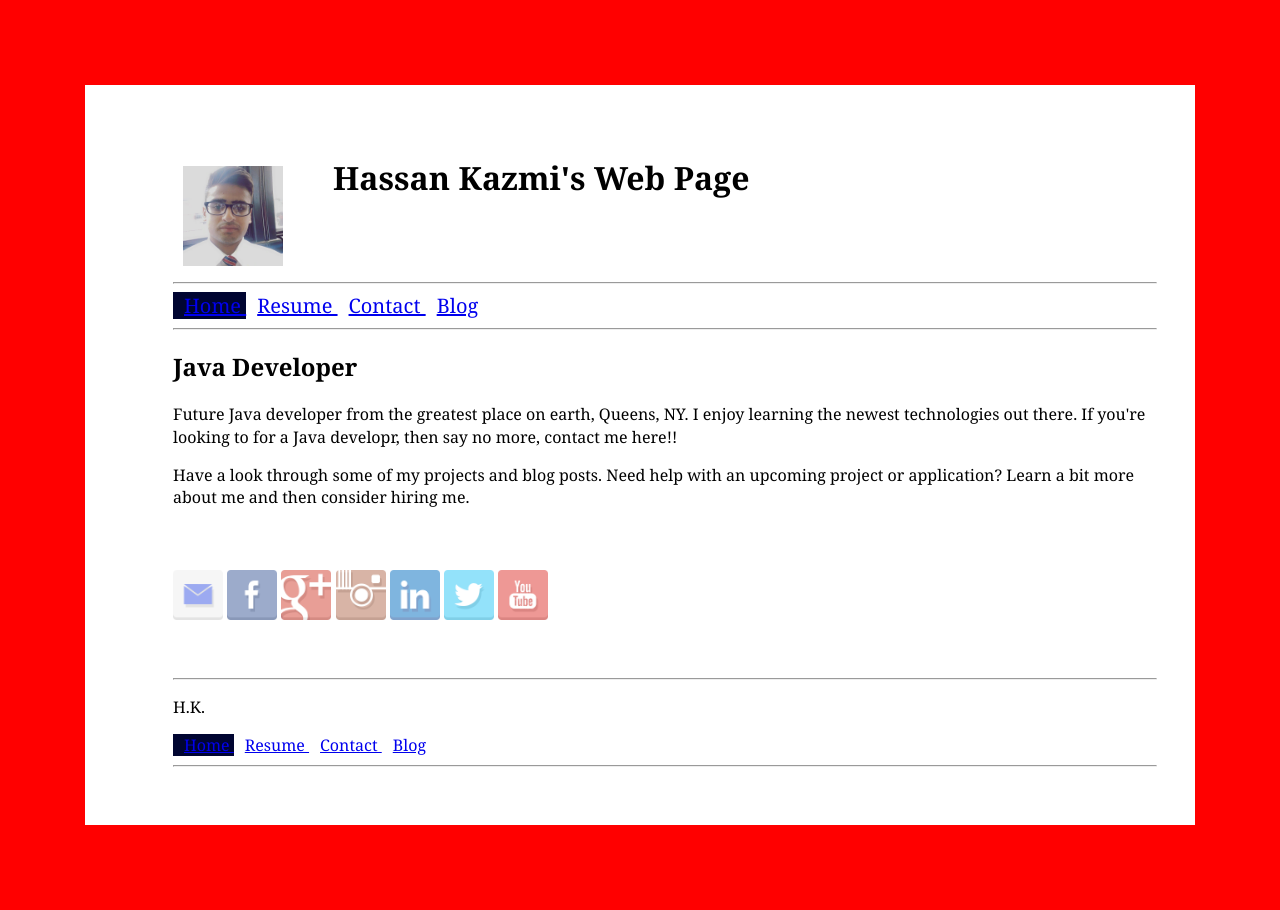
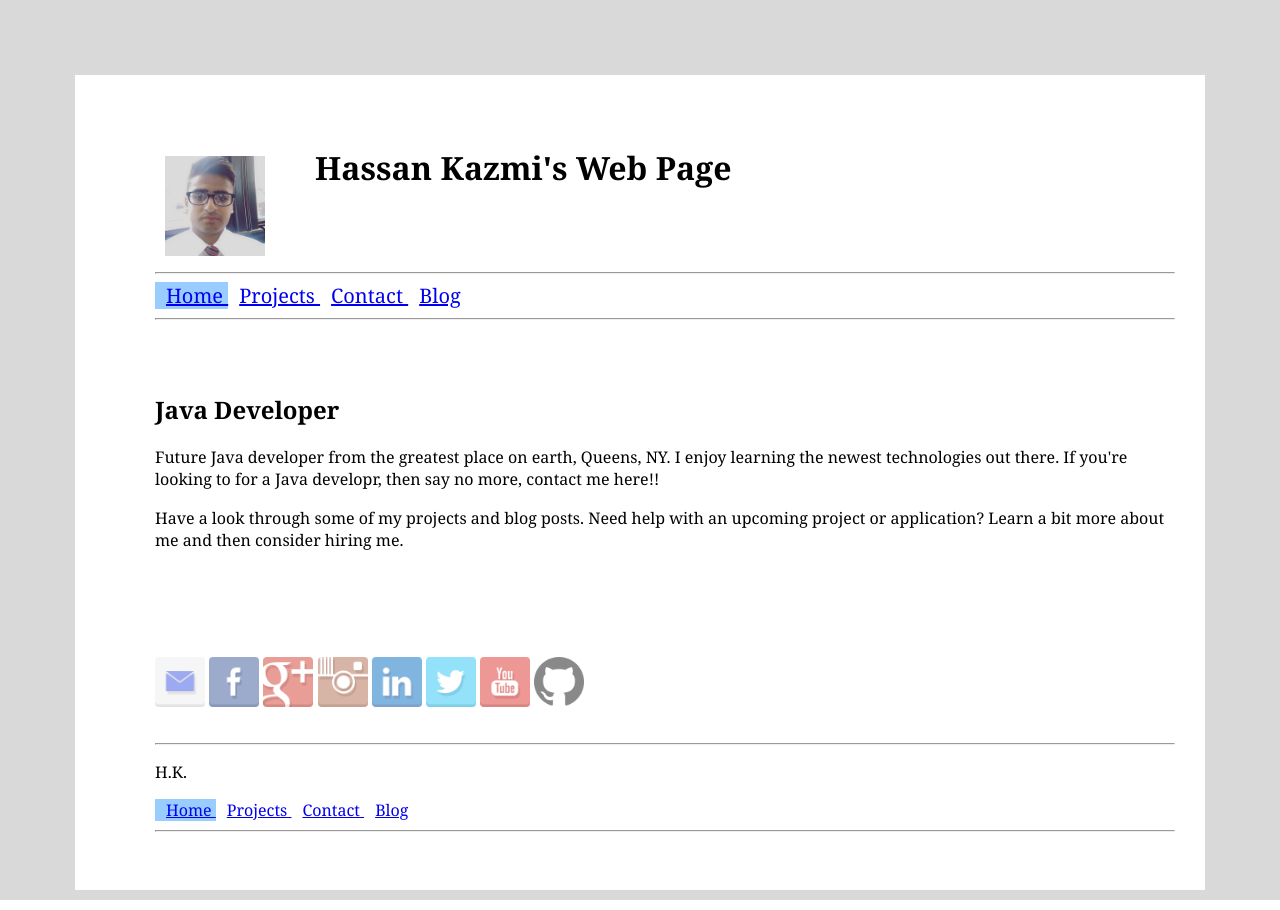
Before and after one commit to Hassankazmi23/H.K._WebPage, a Jekyll site: the page built from index.html, in a window 1280 px wide. Built offline with Jekyll 4.4.1, drawn with Linux system fonts in a browser that asks for light colours; some web fonts are replaced.

Commit message:
Adding links

```diff
--- a/Resume.html
+++ b/Resume.html
@@ -2,4 +2,4 @@
 layout: default
 ---
 
-<h2>Resume</h2>
+<h2>Projects</h2>
--- a/_includes/nav.html
+++ b/_includes/nav.html
@@ -1,7 +1,7 @@
 <nav>
 		<ul class = "nav {{include.navclass}}">
 			<li class = "{% if page.url == '/' %}activate{% endif %}"><a href= "{{site.baseurl}}/index.html"> Home </a></li>
-			<li class = "{% if page.url == '/Resume.html' %}activate{% endif %}" ><a href= "{{site.baseurl}}/Resume.html"> Resume </a></li>
+			<li class = "{% if page.url == '/Projects.html' %}activate{% endif %}" ><a href= "{{site.baseurl}}/Projects.html"> Projects </a></li>
 			<li class = "{% if page.url == '/Contact.html' %}activate{% endif %}"><a href= "{{site.baseurl}}/Contact.html"> Contact </a></li>
 			<li class = "{% if page.url == '/Blog.html' %}activate{% endif %}"><a href= "{{site.baseurl}}/Blog.html"> Blog </a></li>
 
--- a/_layouts/default.html
+++ b/_layouts/default.html
@@ -3,6 +3,7 @@
 <head>
 	<meta charset = "utf-8">
 	<title>H. Kazmi </title>
+	<link href="https://fonts.googleapis.com/css?family=Arima+Madurai|Merriweather" rel="stylesheet">
 	<link href = "{{site.baseurl}}/css/common.css" rel = "stylesheet">
 </head>
 
@@ -39,9 +40,37 @@
 
 		<hr>
 
+		<br></br>
+
 		{{ content }}
 
 		<br></br>
+		<br></br>
+
+	<a href="mailto:webmaster@example.com"> <img border = "0" alt = "icon" class = "Icon" src="Images/Icons/email.png"></a>
+
+	<a href="https://www.facebook.com/HassanKazmi23" target="_blank">
+	<img alt = "icon" class = "Icon" src="Images/Icons/facebook.png"></a>
+
+	<a href = "https://plus.google.com/u/0/117547954210407066376" target = "blank">
+	<img alt = "icon" class = "Icon" src="Images/Icons/google-plus.png"></a>
+
+	<a href = "https://www.instagram.com/0g.hassan.kazmi/" target = "blank">
+	<img alt = "icon" class = "Icon" src="Images/Icons/instagram.png"></a>
+
+	<a href = "https://www.linkedin.com/in/hassan-kazmi-154078b2" target = "blank">
+	<img alt = "icon" class = "Icon" src="Images/Icons/linkedin.png"></a>
+
+	<a href = "https://twitter.com/hassankazmi23" target = "blank">
+	<img alt = "icon" class = "Icon" src="Images/Icons/twitter.png"></a>
+
+	<a href = "https://www.youtube.com/channel/UCe3_dsjihaHpQItrfYwtjKQ" target = "blank">
+	<img alt = "icon" class = "Icon" src="Images/Icons/youtube.png"></a>
+
+	<a href = "https://github.com/hassankazmi23" target = "blank">
+	<img alt = "icon" class = "Icon" src="Images/Icons/github.png"></a>
+
+	<br></br>
 
 		<hr>
 		<div class = "navbar">
--- a/css/common.css
+++ b/css/common.css
@@ -1,3 +1,12 @@
+html,body
+{
+    width: 100%;
+    height: 100%;
+    margin: 0px;
+    padding: 0px;
+    overflow-x: hidden;
+}
+
 html {
 	margin: 0;
 	padding: 0;
@@ -7,7 +16,7 @@ html {
 
 
 .activate {
-	background-color: #000531;
+	background-color: #99ccff;
 	color: white;
 	display: inline;
 }
@@ -52,13 +61,16 @@ html {
 }
 
 
-html {
+
+.outside {
 	padding: 50px 30px 50px 80px;
 	border-style: solid;
-   border-color: red;
-   border-width: 85px;
+   border-color: #d9d9d9;
+   border-width: 75px;
 
 }
+
+
 
 .Icon {
 	width: 50px;
@@ -74,3 +86,14 @@ html {
 .nav li:hover {
 	font-weight: bold;
 }
+
+.project-Book{
+	height: 300px;
+	width: 800px;
+}
+
+.Projectsx{
+	margin: 0 auto;
+    text-align: left;
+    width: 800px;
+ }
--- a/index.html
+++ b/index.html
@@ -13,14 +13,6 @@ layout: default
 	<p> Have a look through some of my projects and blog posts. Need help with an upcoming project or application? Learn a bit more about me and then consider hiring me.
 	</p>
 
-	<br></br>
 
-	<img alt = "icon" class = "Icon" src="Images/Icons/email.png">
-	<img alt = "icon" class = "Icon" src="Images/Icons/facebook.png">
-	<img alt = "icon" class = "Icon" src="Images/Icons/google-plus.png">
-	<img alt = "icon" class = "Icon" src="Images/Icons/instagram.png">
-	<img alt = "icon" class = "Icon" src="Images/Icons/linkedin.png">
-	<img alt = "icon" class = "Icon" src="Images/Icons/twitter.png">
-	<img alt = "icon" class = "Icon" src="Images/Icons/youtube.png">
 
 </div>
```
Also changed, not shown: Contact.html (+12 -0 lines), Projects.html (added, +16 -0 lines), Images/Icons/github.png (added), Images/bookProject/Picture1.png (added).
